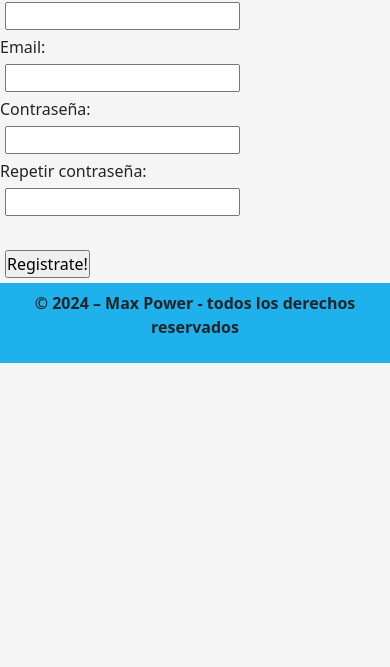
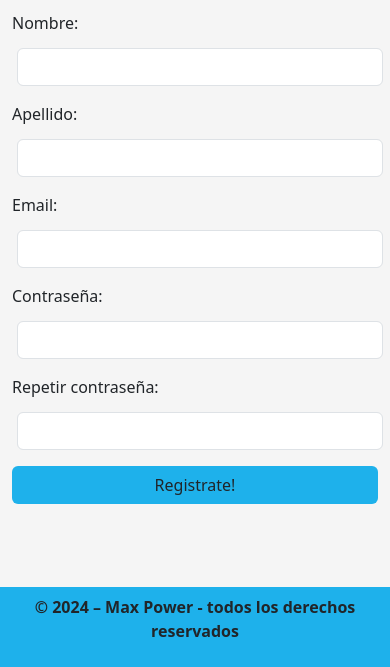
Before and after one commit to fanro/proyecto_coder_house, a plain HTML site: page pages/regsitro.html in a window 390 px wide. Shown: the part 216-883 px from the top of the page. Before the commit the page ends 844 px from the top, so only its background shows below. Drawn offline with nearby package versions, Linux system fonts and the light colour scheme.

Commit message:
registro full responsive

```diff
--- a/css/styles.css
+++ b/css/styles.css
@@ -87,32 +87,15 @@ main .textos .boton {
 }
 
 .ingreso-principal {
-    height: 75vh;
+    height: 85vh;
 }
 
-/* estilos de tablet */
-@media screen and (min-width: 600px) {
-    .ingreso-principal {
-        height: 85vh;
-    }
+#boton_cartelera {
+    background-color: #1eb1eb;
 }
 
-/* estilos desktop */
-@media screen and (min-width: 1024px) {
-    .ingreso-principal {
-        height: 80vh;
-    }
-}
-
-/*  Huge */
-@media screen and (min-width: 1281px) {
-    .ingreso-principal {
-        height: 85vh;
-    }
-}
-
-#boton_login {
-    background-color: #1eb1eb;
+.regsitro-principal {
+    height: 85vh;
 }
 
 main input {
--- a/pages/regsitro.html
+++ b/pages/regsitro.html
@@ -53,23 +53,39 @@
         </div>
     </nav>
 
-    <main>
-        <h1>Registro</h1>
-
-        <form action="" method="post">
-            <label>Nombre:</label><br>
-            <input type="text" id="nombre" name="nombre"><br>
-            <label>Apellido:</label><br>
-            <input type="text" id="apellido" name="apellido"><br>
-            <label>Email:</label><br>
-            <input type="text" id="email" name="email"><br>
-            <label>Contraseña:</label><br>
-            <input type="text" id="password" name="password"><br>
-            <label>Repetir contraseña:</label><br>
-            <input type="text" id="repeat_password" name="repeat_password"><br><br>
-            <input type="submit" value="Registrate!">
-        </form>
-
+    <main class="d-flex align-items-center justify-content-center regsitro-principal">
+        <div class="container">
+            <div class="row justify-content-center">
+                <div class="col-md-6">
+                    <h1 class="text-center mb-4">Registro</h1>
+                    <form action="" method="post">
+                        <div class="mb-3">
+                            <label for="nombre" class="form-label">Nombre:</label>
+                            <input type="text" class="form-control" id="nombre" name="nombre">
+                        </div>
+                        <div class="mb-3">
+                            <label for="apellido" class="form-label">Apellido:</label>
+                            <input type="text" class="form-control" id="apellido" name="apellido">
+                        </div>
+                        <div class="mb-3">
+                            <label for="email" class="form-label">Email:</label>
+                            <input type="email" class="form-control" id="email" name="email">
+                        </div>
+                        <div class="mb-3">
+                            <label for="password" class="form-label">Contraseña:</label>
+                            <input type="password" class="form-control" id="password" name="password">
+                        </div>
+                        <div class="mb-3">
+                            <label for="repeat_password" class="form-label">Repetir contraseña:</label>
+                            <input type="password" class="form-control" id="repeat_password" name="repeat_password">
+                        </div>
+                        <div class="d-grid">
+                            <button id="boton_cartelera" type="submit" class="btn">Registrate!</button>
+                        </div>
+                    </form>
+                </div>
+            </div>
+        </div>
     </main>
 
 
```
Also changed, not shown: pages/ingreso.html (+1 -1 lines).
